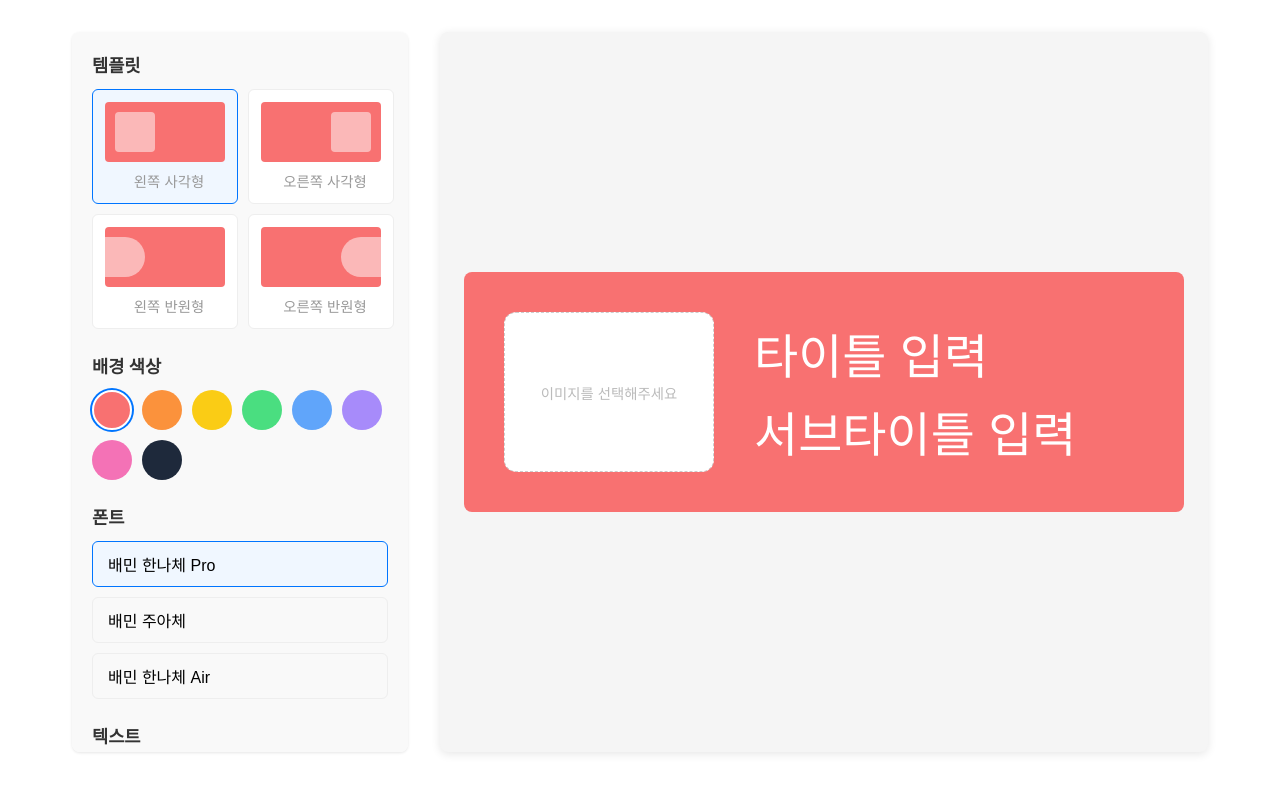
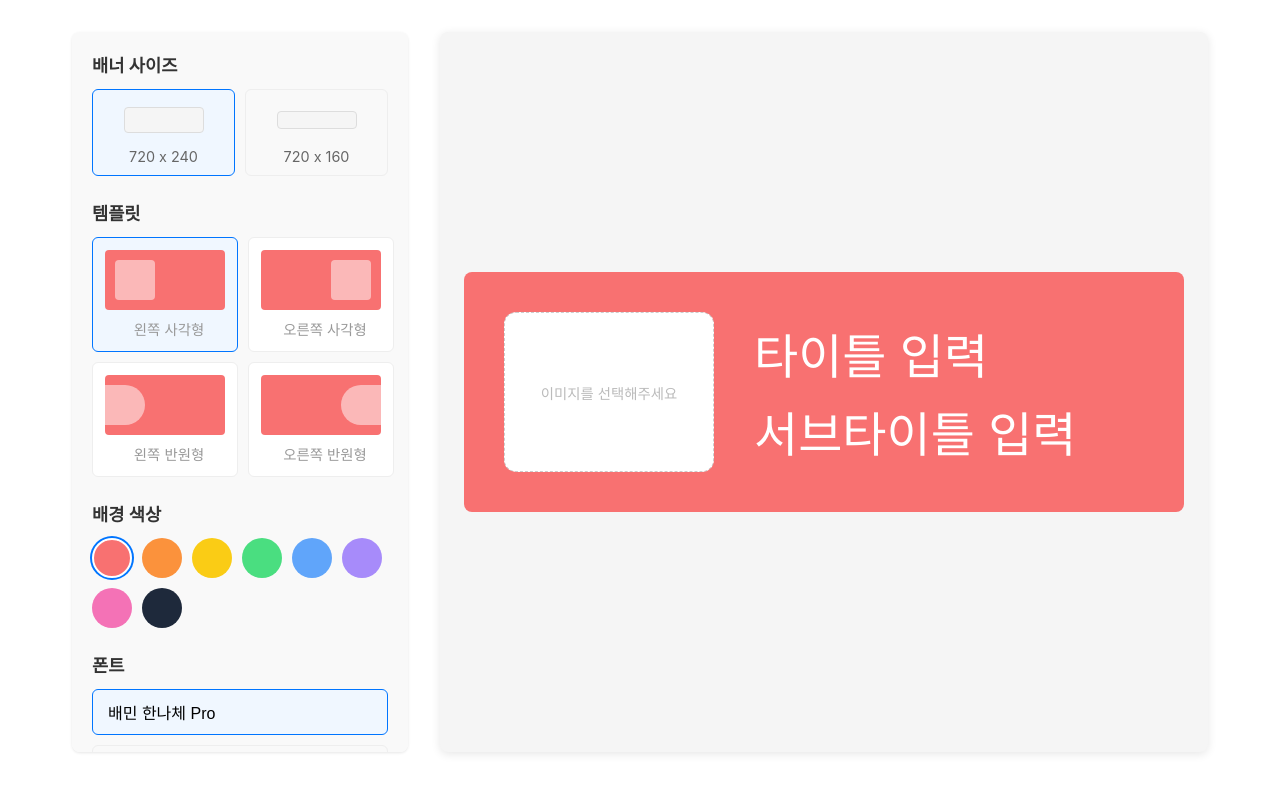
Before and after one commit to telostory/banner-editor, a Next.js app: page / in a window 1280 px wide. Shown: the top 792 px of the page. Built offline with nearby package versions, Linux system fonts and the light colour scheme; a web font is replaced by a local one.

Commit message:
배너 사이즈 선택 기능 추가 (720x240, 720x160)

```diff
--- a/app/components/BannerEditor.js
+++ b/app/components/BannerEditor.js
@@ -14,6 +14,21 @@ const PRESET_COLORS = [
   '#a78bfa', // 퍼플
   '#f472b6', // 핑크
   '#1e293b', // 다크 블루
+];
+
+const BANNER_SIZES = [
+  {
+    id: 'standard',
+    name: '720 x 240',
+    width: 720,
+    height: 240,
+  },
+  {
+    id: 'compact',
+    name: '720 x 160',
+    width: 720,
+    height: 160,
+  },
 ];
 
 const TEMPLATES = [
@@ -74,6 +89,7 @@ export default function BannerEditor() {
     image: null,
     font: FONTS[0],
     imagePositionX: 50, // 이미지 좌우 위치 조정용 슬라이더 값 (0-100, 기본값 50)
+    bannerSize: BANNER_SIZES[0], // 기본 배너 사이즈 720x240
   });
 
   const bannerRef = useRef(null);
@@ -151,6 +167,13 @@ export default function BannerEditor() {
     });
   };
 
+  const handleBannerSizeChange = (size) => {
+    setBannerConfig({
+      ...bannerConfig,
+      bannerSize: size,
+    });
+  };
+
   const handleDownload = async () => {
     if (bannerRef.current) {
       try {
@@ -177,12 +200,14 @@ export default function BannerEditor() {
         templates={TEMPLATES}
         colors={PRESET_COLORS}
         fonts={FONTS}
+        bannerSizes={BANNER_SIZES}
         onImageUpload={handleImageUpload}
         onTemplateChange={handleTemplateChange}
         onColorChange={handleColorChange}
         onTextChange={handleTextChange}
         onFontChange={handleFontChange}
         onImagePositionChange={handleImagePositionChange}
+        onBannerSizeChange={handleBannerSizeChange}
         onDownload={handleDownload}
         onRegisterMaterial={handleRegisterMaterial}
       />
--- a/app/components/BannerPreview.js
+++ b/app/components/BannerPreview.js
@@ -3,7 +3,25 @@
 import { forwardRef, useEffect } from 'react';
 
 const BannerPreview = forwardRef(({ bannerConfig }, ref) => {
-  const { title, subtitle, backgroundColor, template, image, font, imagePositionX } = bannerConfig;
+  const { title, subtitle, backgroundColor, template, image, font, imagePositionX, bannerSize } = bannerConfig;
+
+  // 배너 사이즈에 따른 스타일 조정
+  const isCompactSize = bannerSize.id === 'compact';
+  const subtitleFontSize = isCompactSize ? '1.5rem' : '3.0rem';
+
+  // 이미지 컨테이너 조정
+  const getImageContainerHeight = () => {
+    if (template.imageStyle === 'rounded') {
+      return isCompactSize ? '110px' : '160px';
+    } else {
+      return isCompactSize ? bannerSize.height : '240px';
+    }
+  };
+
+  // 반원형 템플릿 크기 조정
+  const getSemicircleSize = () => {
+    return isCompactSize ? 200 : 280;
+  };
 
   // 디버깅을 위한 로그 추가
   useEffect(() => {
@@ -40,7 +58,7 @@ const BannerPreview = forwardRef(({ bannerConfig }, ref) => {
             top: '50%',
             transform: 'translateY(-50%)',
             width: '210px',
-            height: '160px',
+            height: getImageContainerHeight(),
           }}
         >
           {image ? (
@@ -95,7 +113,7 @@ const BannerPreview = forwardRef(({ bannerConfig }, ref) => {
           }}
         >
           <h1 style={{ fontSize: '3.0rem', marginBottom: '8px', fontWeight: 'normal' }}>{title}</h1>
-          <h2 style={{ fontSize: '3.0rem', fontWeight: 'normal' }}>{subtitle}</h2>
+          <h2 style={{ fontSize: subtitleFontSize, fontWeight: 'normal' }}>{subtitle}</h2>
         </div>
       </>
     );
@@ -104,7 +122,7 @@ const BannerPreview = forwardRef(({ bannerConfig }, ref) => {
   // 반원형 템플릿 (3, 4번 케이스)
   const renderSemicircleTemplate = () => {
     const isLeft = template.imagePosition === 'left';
-    const circleSize = 280; // 원 크기 - 배너 가로 280px만 차지하도록 조정
+    const circleSize = getSemicircleSize();
 
     // 이미지 위치 조정 계산 (0-100 값을 실제 위치값으로 변환)
     const objectPosition = image && imagePositionX !== undefined
@@ -128,7 +146,7 @@ const BannerPreview = forwardRef(({ bannerConfig }, ref) => {
           }}
         >
           <h1 style={{ fontSize: '3.0rem', marginBottom: '8px', fontWeight: 'normal' }}>{title}</h1>
-          <h2 style={{ fontSize: '3.0rem', fontWeight: 'normal' }}>{subtitle}</h2>
+          <h2 style={{ fontSize: subtitleFontSize, fontWeight: 'normal' }}>{subtitle}</h2>
         </div>
 
         {/* 이미지 영역 - 원형 마스킹 (방향 수정: 둥근 부분이 텍스트 쪽을 향하도록) */}
@@ -200,8 +218,8 @@ const BannerPreview = forwardRef(({ bannerConfig }, ref) => {
         style={{
           backgroundColor,
           position: 'relative',
-          width: '720px',
-          height: '240px',
+          width: bannerSize.width,
+          height: bannerSize.height,
           overflow: 'hidden',
         }}
       >
--- a/app/components/Controls.js
+++ b/app/components/Controls.js
@@ -5,12 +5,14 @@ export default function Controls({
   templates,
   colors,
   fonts,
+  bannerSizes,
   onImageUpload,
   onTemplateChange,
   onColorChange,
   onTextChange,
   onFontChange,
   onImagePositionChange,
+  onBannerSizeChange,
   onDownload,
   onRegisterMaterial
 }) {
@@ -21,6 +23,33 @@ export default function Controls({
 
   return (
     <div className="controls">
+      <div className="control-section">
+        <h2>배너 사이즈</h2>
+        <div className="size-selection">
+          {bannerSizes.map((size) => (
+            <div
+              key={size.id}
+              className={`size-item ${size.id === bannerConfig.bannerSize.id ? 'selected' : ''}`}
+              onClick={() => onBannerSizeChange(size)}
+            >
+              <div className="size-preview">
+                <div style={{
+                  width: '80px',
+                  height: `${size.id === 'compact' ? '18px' : '26px'}`,
+                  border: '1px solid #ddd',
+                  backgroundColor: '#f5f5f5',
+                  borderRadius: '4px',
+                  margin: '0 auto'
+                }}></div>
+              </div>
+              <div className="size-label">
+                {size.name}
+              </div>
+            </div>
+          ))}
+        </div>
+      </div>
+
       <div className="control-section">
         <h2>템플릿</h2>
         <div className="template-grid">
--- a/app/globals.css
+++ b/app/globals.css
@@ -506,3 +506,44 @@ body {
 .font-hanna-pro {
   font-family: 'BMHANNAPro', sans-serif;
 }
+
+/* 배너 사이즈 선택 스타일 */
+.size-selection {
+  display: flex;
+  justify-content: space-between;
+  gap: 10px;
+}
+
+.size-item {
+  flex: 1;
+  padding: 10px;
+  border: 1px solid #eee;
+  border-radius: 6px;
+  cursor: pointer;
+  transition: all 0.2s;
+  display: flex;
+  flex-direction: column;
+  align-items: center;
+}
+
+.size-item:hover {
+  background-color: #f5f5f5;
+}
+
+.size-item.selected {
+  border-color: #0075ff;
+  background-color: #f0f7ff;
+}
+
+.size-preview {
+  margin-bottom: 8px;
+  display: flex;
+  align-items: center;
+  justify-content: center;
+  height: 40px;
+}
+
+.size-label {
+  font-size: 0.9rem;
+  color: #666;
+}
```
